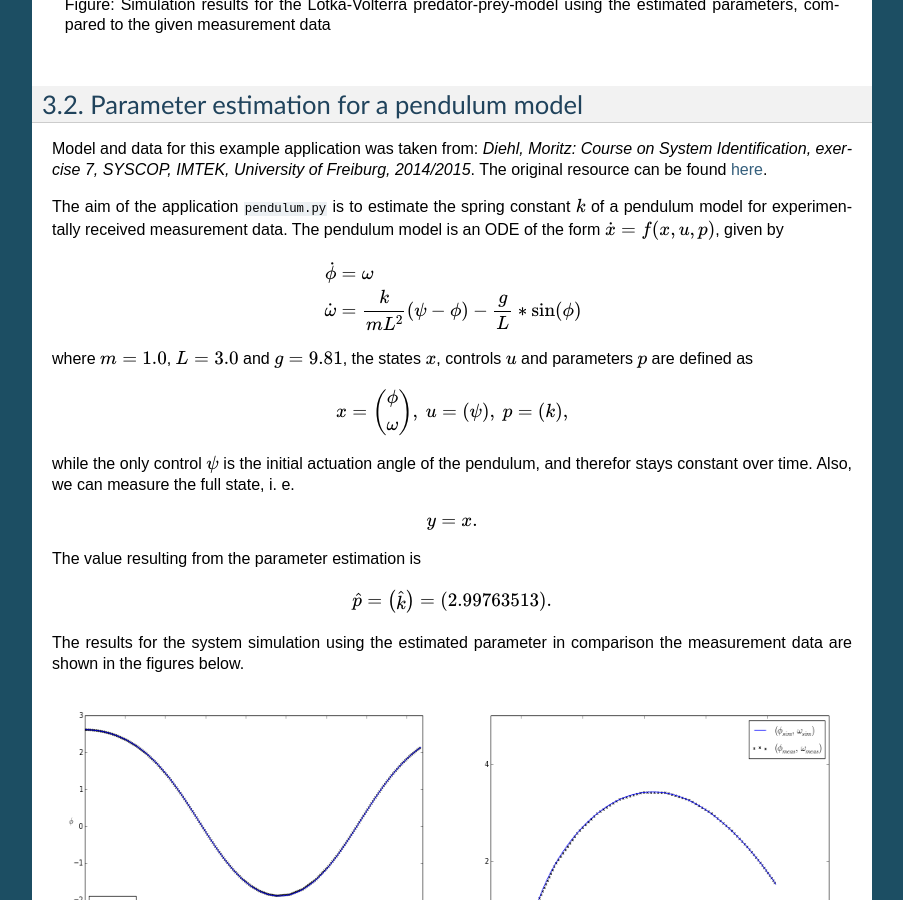
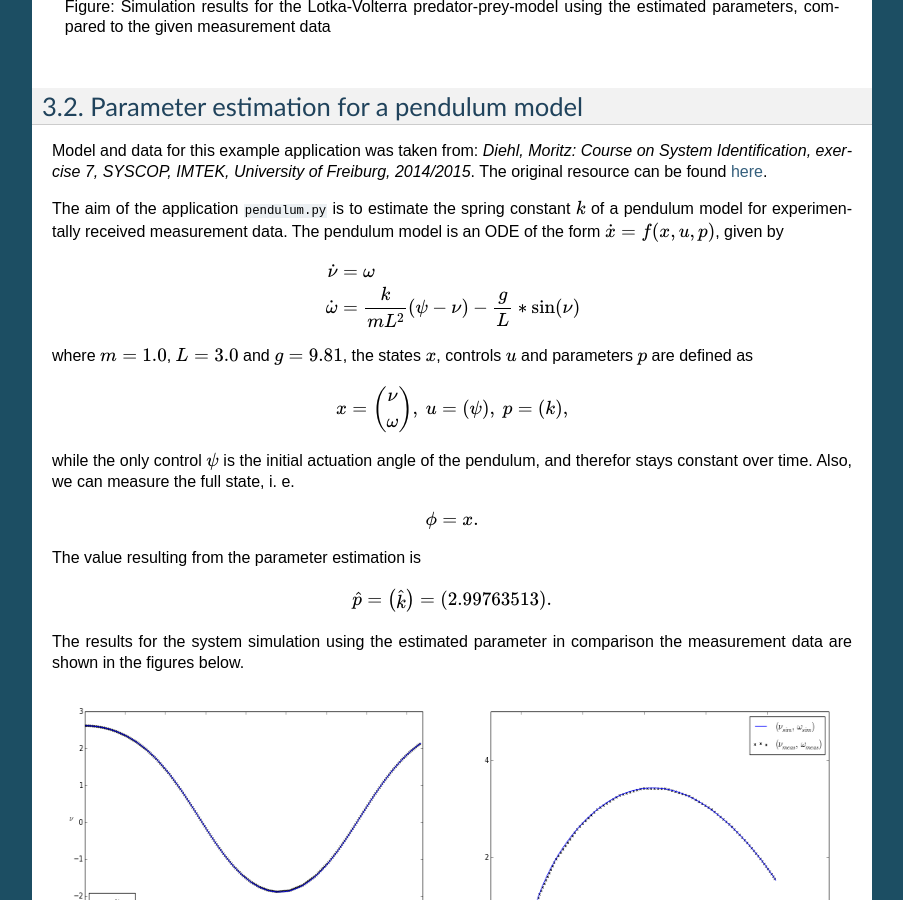
Before and after one commit to vishalbelsare/PECas, a Sphinx documentation site: the page built from doc/examples.rst, in a window 1280 px wide and 900 px high, scrolled down 1245 px. Shown: the whole window, without its empty margins (198-1101 px from the left). Built offline with Sphinx 7.4.7, drawn with Linux system fonts in a browser that asks for light colours; some of the changed text lies outside the part shown.

Commit message:
changes in examples neccessary due to double use of variable phi

```diff
--- a/doc/examples.rst
+++ b/doc/examples.rst
@@ -56,21 +56,21 @@
 .. math::
 
     \begin{aligned}
-        \dot{\phi} &= \omega \\
-        \dot{\omega} &= \frac{k}{m L^2} (\psi - \phi) - \frac{g}{L} * \sin(\phi)  \\
+        \dot{\nu} &= \omega \\
+        \dot{\omega} &= \frac{k}{m L^2} (\psi - \nu) - \frac{g}{L} * \sin(\nu)  \\
     \end{aligned}
 
 where :math:`m = 1.0`, :math:`L = 3.0` and :math:`g = 9.81`, the states :math:`x`, controls :math:`u` and parameters :math:`p` are defined as
 
 .. math::
 
-    x = \begin{pmatrix} {\phi} \\ {\omega} \end{pmatrix}, ~ u = \begin{pmatrix} {\psi} \end{pmatrix}, ~ p = \begin{pmatrix} {k} \end{pmatrix},
+    x = \begin{pmatrix} {\nu} \\ {\omega} \end{pmatrix}, ~ u = \begin{pmatrix} {\psi} \end{pmatrix}, ~ p = \begin{pmatrix} {k} \end{pmatrix},
 
 while the only control :math:`\psi` is the initial actuation angle of the pendulum, and therefor stays constant over time. Also, we can measure the full state, i. e.
 
 .. math::
 
-    y = x.
+    \phi = x.
 
 The value resulting from the parameter estimation is
 
```
Also changed, not shown: other parts of doc/examples.rst (+2 -2 lines), doc/pendulum_results.png, 1 other file.
